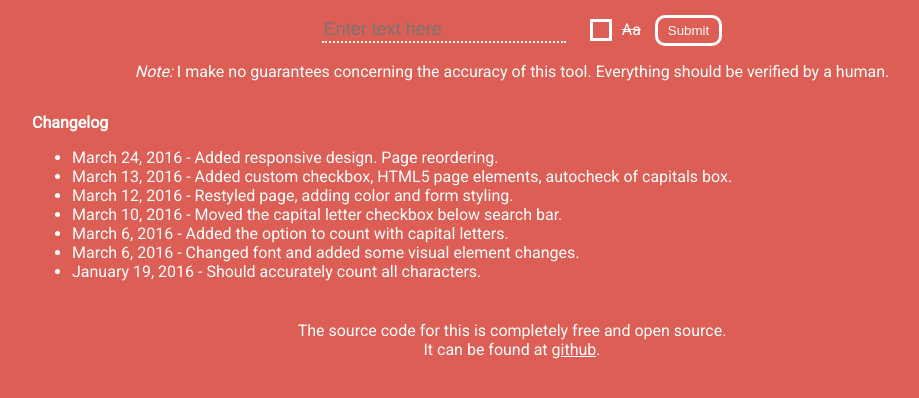
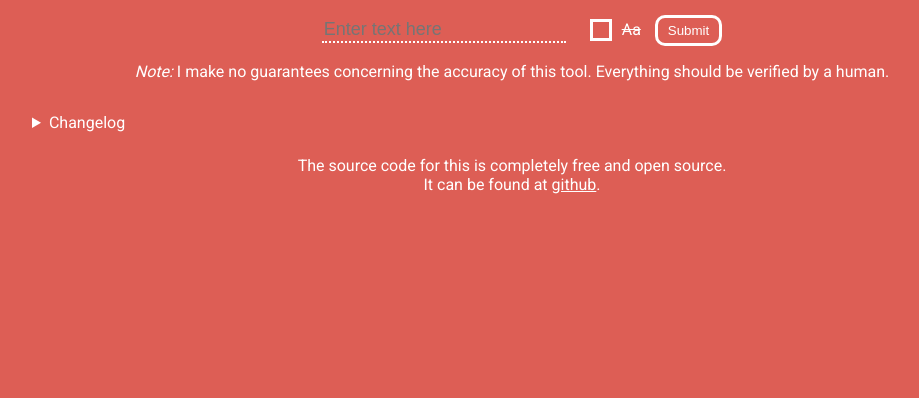
Before and after one commit to nsprenkle/countletters, a plain HTML site: page index.html in a window 1280 px wide. Shown: the part 104-502 px from the top of the page, without its empty margins (128-1047 px from the left). Drawn offline with Linux system fonts and the light colour scheme.

Commit message:
Make changelog collapseable

```diff
--- a/index.html
+++ b/index.html
@@ -16,6 +16,7 @@
   <div id="title">
     <h1>Welcome to letter count!</h1>
   </div>
+
   <main>
     <div id="readme">
         <p>Please enter text into the box below, click submit and we will count the multiplicity of each character!</p>
@@ -38,9 +39,10 @@
 
     <p id="note"><em>Note:</em> I make no guarantees concerning the accuracy of this tool. Everything should be verified by a human.</p>
 
-      <div id="changelog">
-        <strong>Changelog</strong>
+    <details id="changelog">
+      <summary>Changelog</summary>
       <ul>
+        <li>April 7, 2019 - File formatting and minor styling changes.</li>
         <li>March 24, 2016 - Added responsive design. Page reordering.</li>
         <li>March 13, 2016 - Added custom checkbox, HTML5 page elements, autocheck of capitals box.</li>
         <li>March 12, 2016 - Restyled page, adding color and form styling.</li>
@@ -49,12 +51,13 @@
         <li>March 6, 2016 - Changed font and added some visual element changes.</li>
         <li>January 19, 2016 - Should accurately count all characters.</li>
       </ul>
-      </div>
+    </details>
   </main>
 
   <footer>
     <p>The source code for this is completely free and open source.</br>
-      It can be found at <a href="http://www.github.com/meibenny/countletters" target="_blank">github</a>.</p>
+      It can be found at <a href="http://www.github.com/meibenny/countletters" target="_blank">github</a>.
+    </p>
   </footer>
 </body>
 </html>
```
Lines whose indentation alone changed are shown as unchanged.
